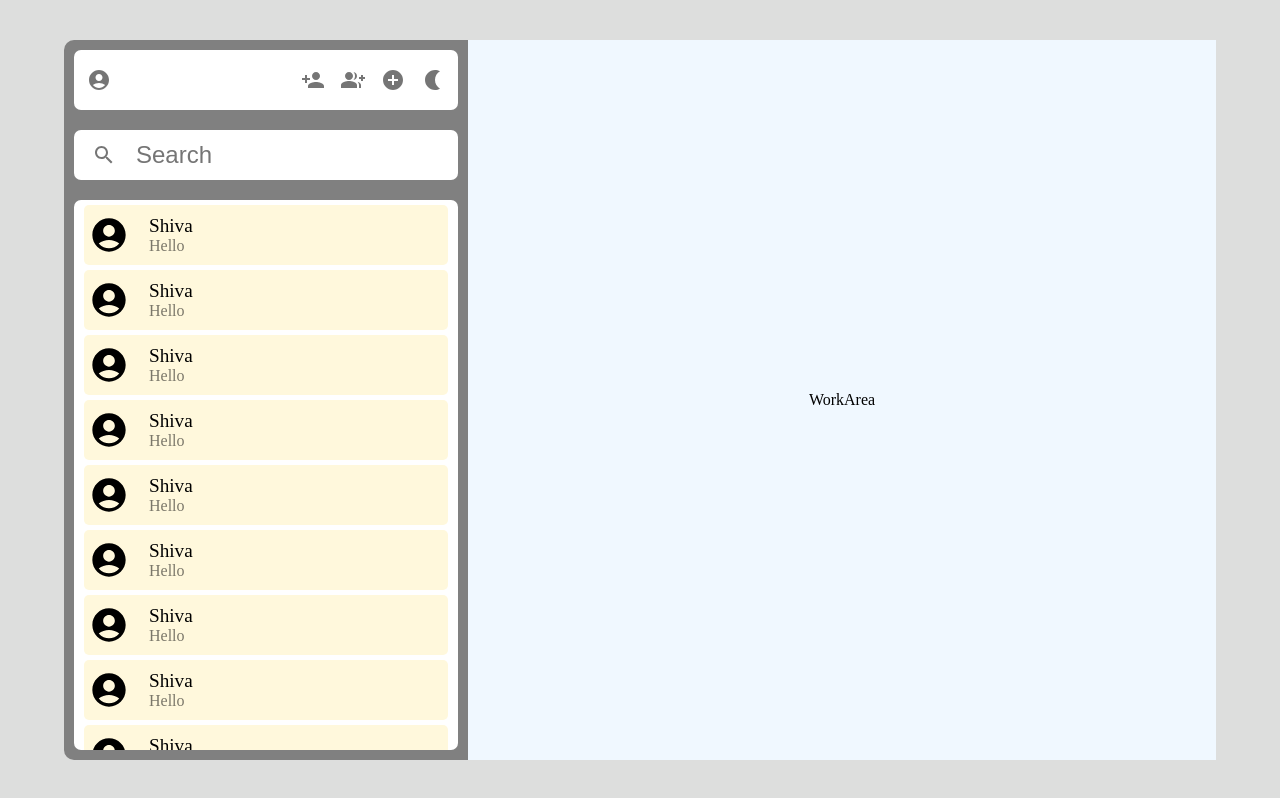
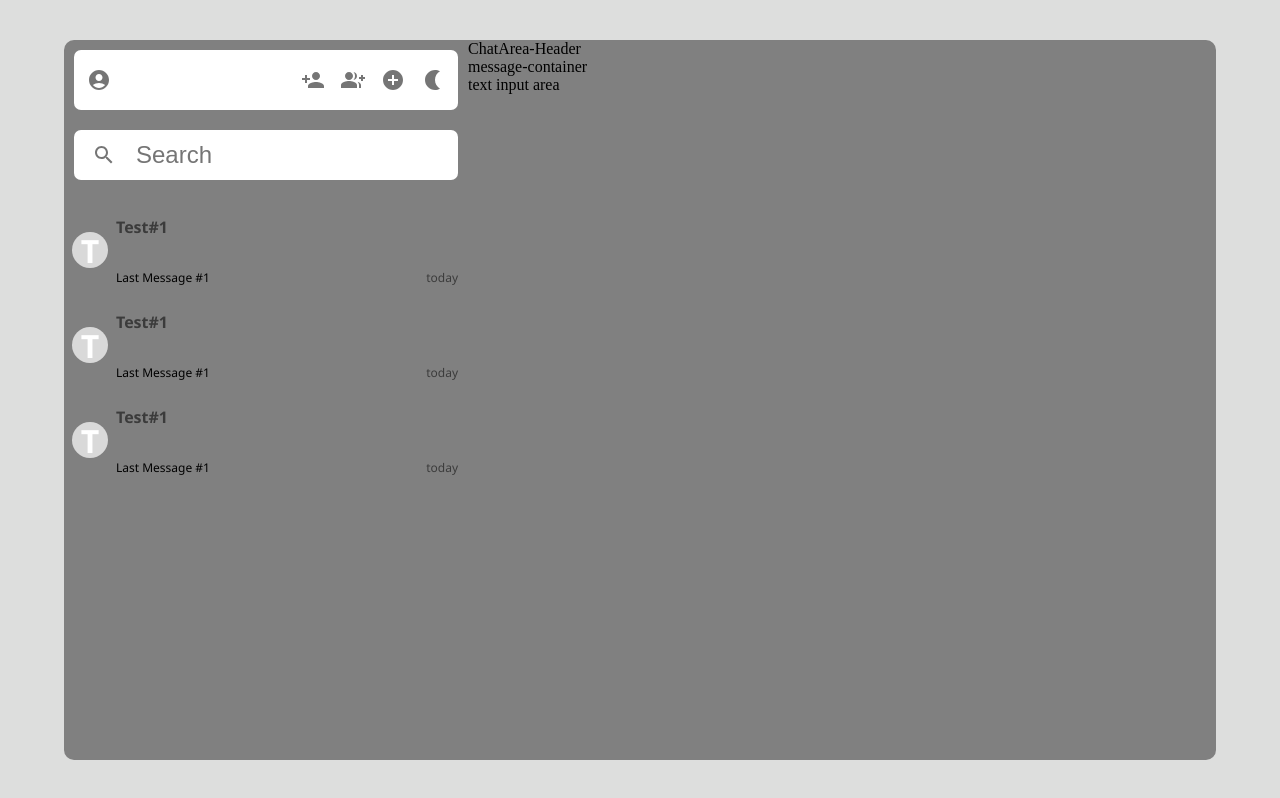
Before and after one commit to saivardhanvemula/ChitChat, a React (Vite) app in the folder frontend/: page / in a window 1280 px wide. Built offline with nearby package versions, Linux system fonts and the light colour scheme.

Commit message:
SideContent done

```diff
--- a/frontend/src/App.css
+++ b/frontend/src/App.css
@@ -20,13 +20,8 @@
     display: flex;
     flex-direction: column;
 }
-.workarea {
-    background-color: aliceblue;
+.chatArea-contianer {
     flex: 0.7;
-    display: flex;
-    justify-content: center;
-    align-items: center;
-    /* text-align: center; */
 }
 .sb-header {
     background-color: white;
@@ -44,53 +39,60 @@
     display: flex;
     align-items: center;
 }
-.search-box{
-  outline-width: 0;
-  border: none;
-  font-size: 1.5rem;
-  margin-left: 10px;
+.search-box {
+    outline-width: 0;
+    border: none;
+    font-size: 1.5rem;
+    margin-left: 10px;
 }
-.sb-conversations{
-  background-color: white;
+.sb-conversations {
+    background-color: white;
+    border-radius: 20px;
     margin: 10px;
-    border-radius: 7px;
     padding: 5px 10px;
+    flex: 1;
+}
+.conversation-container {
+    display: grid;
+    grid-template-columns: 32px auto auto;
+    grid-template-rows: auto auto;
+    column-gap: 10px;
+    padding: 5px;
+    margin: 5px;
+    height: 75px;
+    border-radius: 20px;
+}
+.con-icon {
+    grid-area: 1/1/3/2;
     display: flex;
-    flex: 1;
-    gap: 5px;
-    flex-direction: column;
-    overflow-y: scroll;
-    scroll-behavior: smooth;
-    /* scrollbar-width: 0; */
-}
-.sb-conversations::-webkit-scrollbar{
-    display: none;
+    justify-content: center;
+    align-items: center;
+    background-color: #d9d9d9;
+    font-family: "Segoe UI", Tahoma, Geneva, Verdana, sans-serif;
+    font-size: 2rem;
+    font-weight: bolder;
+    color: white;
+    height: 32px;
+    width: 32px;
+    padding: 2px;
+    border-radius: 50%;
+    justify-self: center;
+    align-self: center;
 }
 
-.conItem{
-    background-color:cornsilk;
-    height: 60px;
-    border-radius: 5px;
-    flex-shrink: 0;
-    display: flex;
+.con-title {
+    grid-area: 1/2/2/4;
+    font-family: "Segoe UI", Tahoma, Geneva, Verdana, sans-serif;
+    font-weight: bold;
+    color: rgba(0, 0, 0, 0.54);
 }
-.dp svg{
-    height: 100%;
-    width: 40px;
-    margin-left: 5px;
-    margin-right: 10px;
+.con-timeStamp{
+    justify-self: flex-end;
+    font-family: 'Segoe UI', Tahoma, Geneva, Verdana, sans-serif;
+    font-size: .75rem;
+    color: rgba(0, 0, 0, 0.54);
 }
-.convDetails{
-    margin: 5px;
-    padding: 5px;
-    flex-grow: 1;
+.con-lastMessage{
+    font-family: 'Segoe UI', Tahoma, Geneva, Verdana, sans-serif;
+    font-size: .75rem;
 }
-.name{
-    font-family: 'Times New Roman', Times, serif;
-    font-size: 1.2rem;
-    color:#000000;
-}
-.lastMsg{
-font-weight: 300;
-color: #00000085;
-}
--- /dev/null
+++ b/frontend/src/components/ChatArea.jsx
@@ -0,0 +1,11 @@
+import React from 'react'
+
+export const ChatArea = () => {
+  return (
+    <div className='chatArea-container'>
+        <div className="chatarea-header">ChatArea-Header</div>
+        <div className="message-container">message-container</div>
+        <div className="text-input-area">text input area </div>
+    </div>
+  )
+}
--- a/frontend/src/components/ConversationItem.jsx
+++ b/frontend/src/components/ConversationItem.jsx
@@ -1,14 +1,27 @@
+// import React from 'react'
+// import AccountCircleIcon from "@mui/icons-material/AccountCircle";
+
+// export const ConversationItem = () => {
+//   return (
+//     <div className='conItem'>
+//       <div className="dp"> <AccountCircleIcon/> </div>
+//       <div className="convDetails">
+//         <div className="name">Shiva</div>
+//         <div className="lastMsg">Hello</div>
+//       </div>
+//     </div>
+//   )
+// }
+
 import React from 'react'
-import AccountCircleIcon from "@mui/icons-material/AccountCircle";
 
-export const ConversationItem = () => {
+export const ConversationItem = ({props}) => {
   return (
-    <div className='conItem'>
-      <div className="dp"> <AccountCircleIcon/> </div>
-      <div className="convDetails">
-        <div className="name">Shiva</div>
-        <div className="lastMsg">Hello</div>
-      </div>
+    <div className='conversation-container'>
+      <p className="con-icon">{props.name[0]}</p>
+      <p className="con-title">{props.name}</p>
+      <p className="con-lastMessage">{props.lastMessage}</p>
+      <p className="con-timeStamp">{props.timeStamp}</p>
     </div>
   )
 }
--- a/frontend/src/components/MainContainer.jsx
+++ b/frontend/src/components/MainContainer.jsx
@@ -1,11 +1,13 @@
 import React from "react";
-import WorkArea from "./WorkArea";
+import { ChatArea } from "./ChatArea";
+
 import { Sidebar } from "./SideContent";
 export const MainContainer = () => {
     return (
         <div className="MainContainer">
             <Sidebar />
-            <WorkArea />
+            {/* <WorkArea /> */}
+            <ChatArea/>
         </div>
     );
 };
--- a/frontend/src/components/SideContent.jsx
+++ b/frontend/src/components/SideContent.jsx
@@ -1,15 +1,20 @@
-import React from "react";
+import React, { useState } from "react";
 import AccountCircleIcon from "@mui/icons-material/AccountCircle";
 import PersonAddIcon from "@mui/icons-material/PersonAdd";
 import GroupAddIcon from "@mui/icons-material/GroupAdd";
 import AddCircleIcon from "@mui/icons-material/AddCircle";
 import NightlightIcon from "@mui/icons-material/Nightlight";
-import SearchIcon from '@mui/icons-material/Search';
+import SearchIcon from "@mui/icons-material/Search";
 import { IconButton } from "@mui/material";
 
 import { ConversationItem } from "./ConversationItem";
 
 export const Sidebar = () => {
+    const [conversations, setconversations] = useState([
+        { name: "Test#1", lastMessage: "Last Message #1", timeStamp: "today" },
+        { name: "Test#1", lastMessage: "Last Message #1", timeStamp: "today" },
+        { name: "Test#1", lastMessage: "Last Message #1", timeStamp: "today" },
+    ]);
     return (
         <div className="sidebar">
             <div className="sb-header">
@@ -35,25 +40,17 @@
             </div>
             <div className="sb-search">
                 <IconButton>
-                <SearchIcon/>
+                    <SearchIcon />
                 </IconButton>
-                <input type="text" placeholder="Search" className="search-box"/>
+                <input
+                    type="text"
+                    placeholder="Search"
+                    className="search-box"
+                />
             </div>
-            <div className="sb-conversations">
-                <ConversationItem/>
-                <ConversationItem/>
-                <ConversationItem/>
-                <ConversationItem/>
-                <ConversationItem/>
-                <ConversationItem/>
-                <ConversationItem/>
-                <ConversationItem/>
-                <ConversationItem/>
-                <ConversationItem/>
-                <ConversationItem/>
-                <ConversationItem/>
-                <ConversationItem/>
-            </div>
+            {conversations.map((conversation, index) => (
+                <ConversationItem key={index} props={conversation} />
+            ))}
         </div>
     );
 };
--- a/frontend/src/components/WorkArea.jsx
+++ /dev/null
@@ -1,9 +0,0 @@
-import React from 'react'
-
-export default function WorkArea() {
-  return (
-    <div className='workarea'>
-      WorkArea
-    </div>
-  )
-}
```
